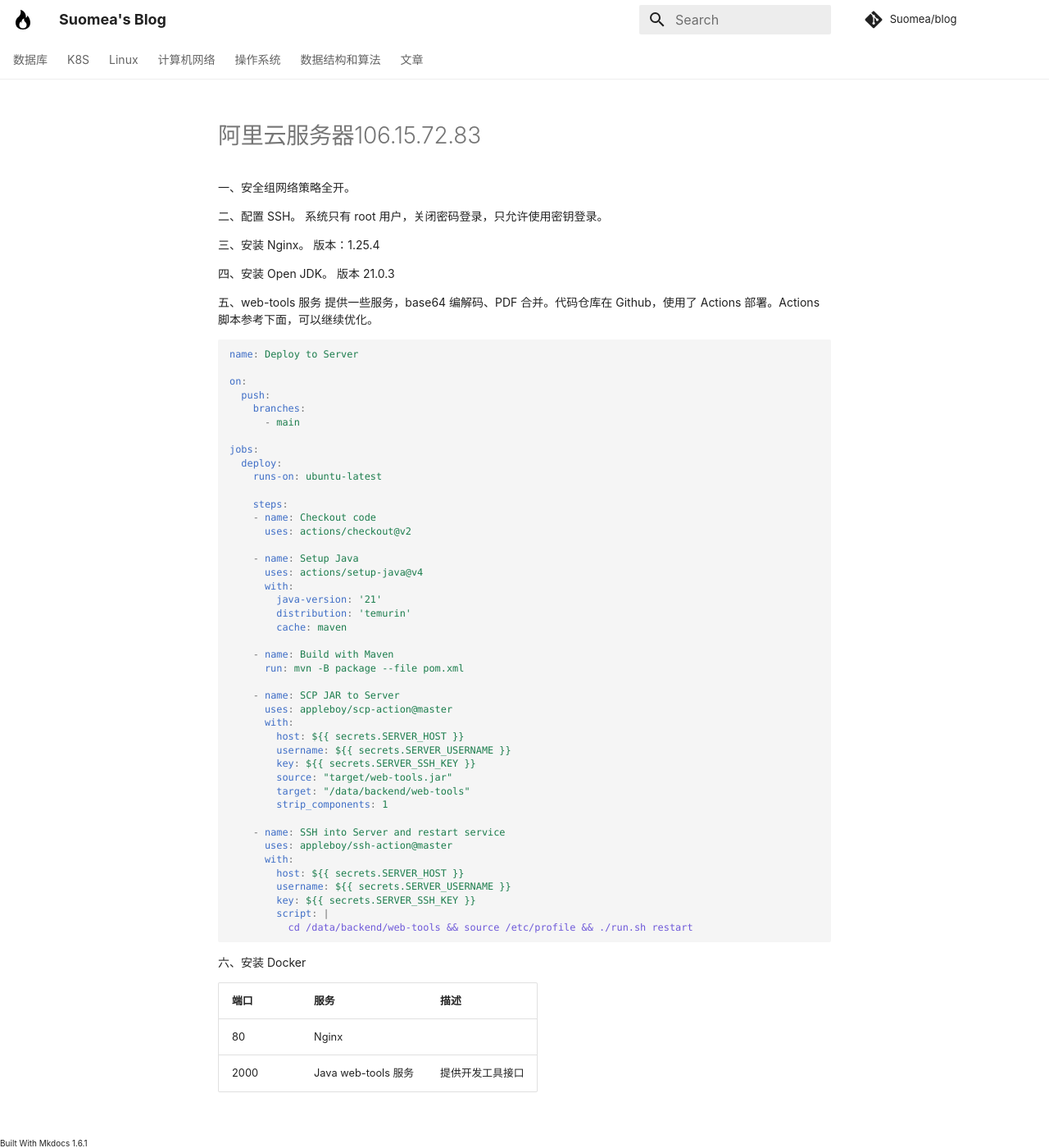
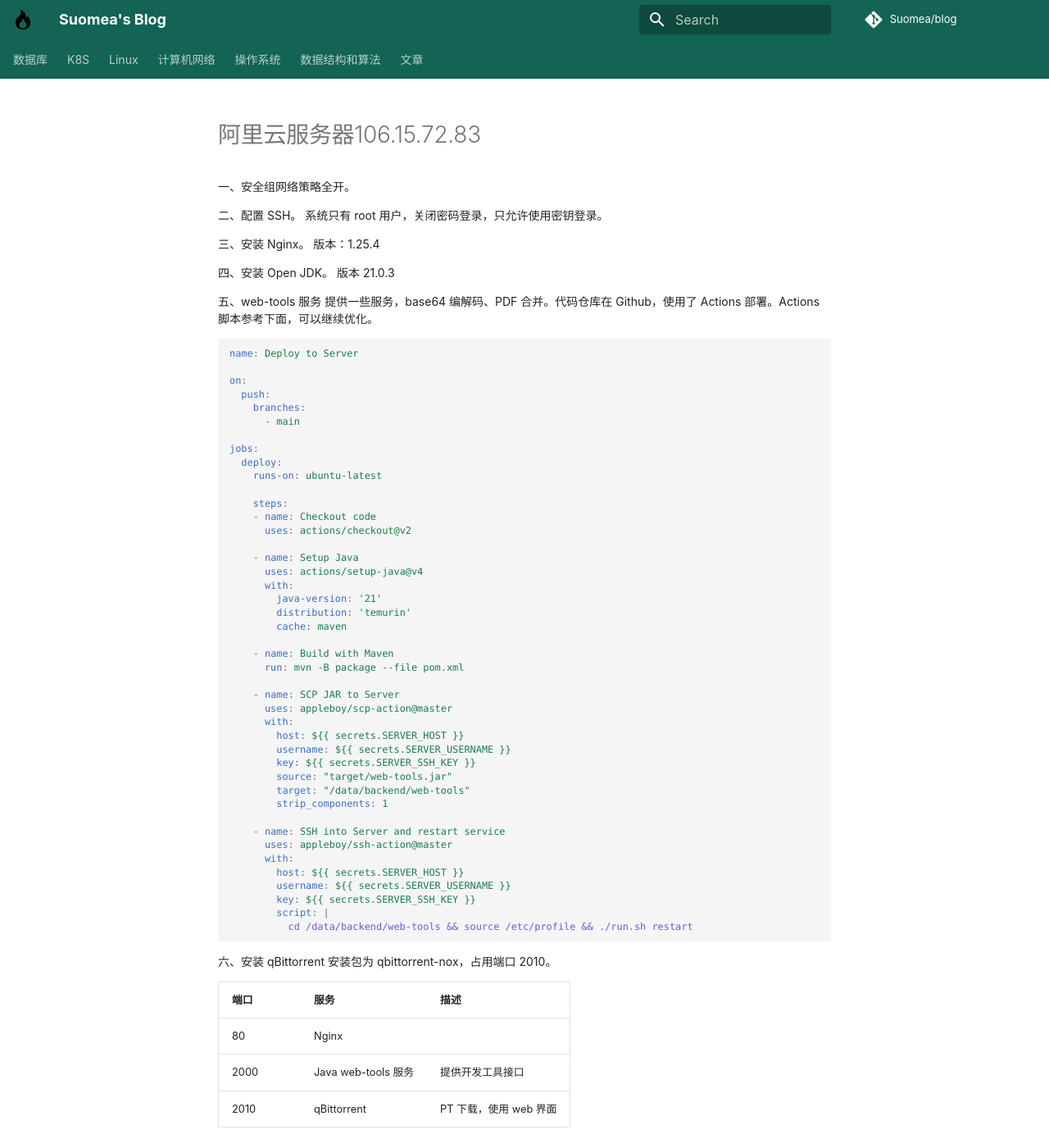
Before and after one commit to Suomea/blog, an MkDocs documentation site: the page built from docs/Server/阿里云服务器106.15.72.83.md, in a window 1280 px wide and 1400 px high. Shown: the whole window at 82% size. Built offline with MkDocs 1.6.1 and Material for MkDocs 9.7.7, drawn with Linux system fonts in a browser that asks for light colours; some web fonts are replaced; comment, search, counter and statistics services are not loaded.

Commit message:
更新笔记样式。

````diff
--- a/docs/Server/阿里云服务器106.15.72.83.md
+++ b/docs/Server/阿里云服务器106.15.72.83.md
@@ -57,10 +57,12 @@ jobs:
           cd /data/backend/web-tools && source /etc/profile && ./run.sh restart
 ```
 
-六、安装 Docker
+六、安装 qBittorrent
+安装包为 qbittorrent-nox，占用端口 2010。
 
 
-| 端口   | 服务                | 描述       |
-| ---- | ----------------- | -------- |
-| 80   | Nginx             |          |
-| 2000 | Java web-tools 服务 | 提供开发工具接口 |
+| 端口   | 服务                | 描述              |
+| ---- | ----------------- | --------------- |
+| 80   | Nginx             |                 |
+| 2000 | Java web-tools 服务 | 提供开发工具接口        |
+| 2010 | qBittorrent       | PT 下载，使用 web 界面 |
--- a/docs/stylesheets/extra.css
+++ b/docs/stylesheets/extra.css
@@ -8,9 +8,11 @@
 }
 
 :root {
-  --md-primary-fg-color:        #187733;
+  --md-primary-fg-color:        #136454;
   --md-primary-fg-color--light: #ECB7B7;
   --md-primary-fg-color--dark:  #90030C;
+  --md-default-bg-color: #e7e6e6;
+  --md-code-bg-color: #f0f0f0;
 }
 
 .footer {
--- a/mkdocs.yml
+++ b/mkdocs.yml
@@ -5,10 +5,9 @@ theme:
   favicon: LocalFile/favicon.svg
   logo: LocalFile/favicon.svg
   palette:
-    - scheme: default
-      primary: white
+    primary: custom
   font:
-    text: 等线
+    text: STSong
     code: Console
   name: material
   custom_dir: overrides
````
Also changed, not shown: 1 other file.
